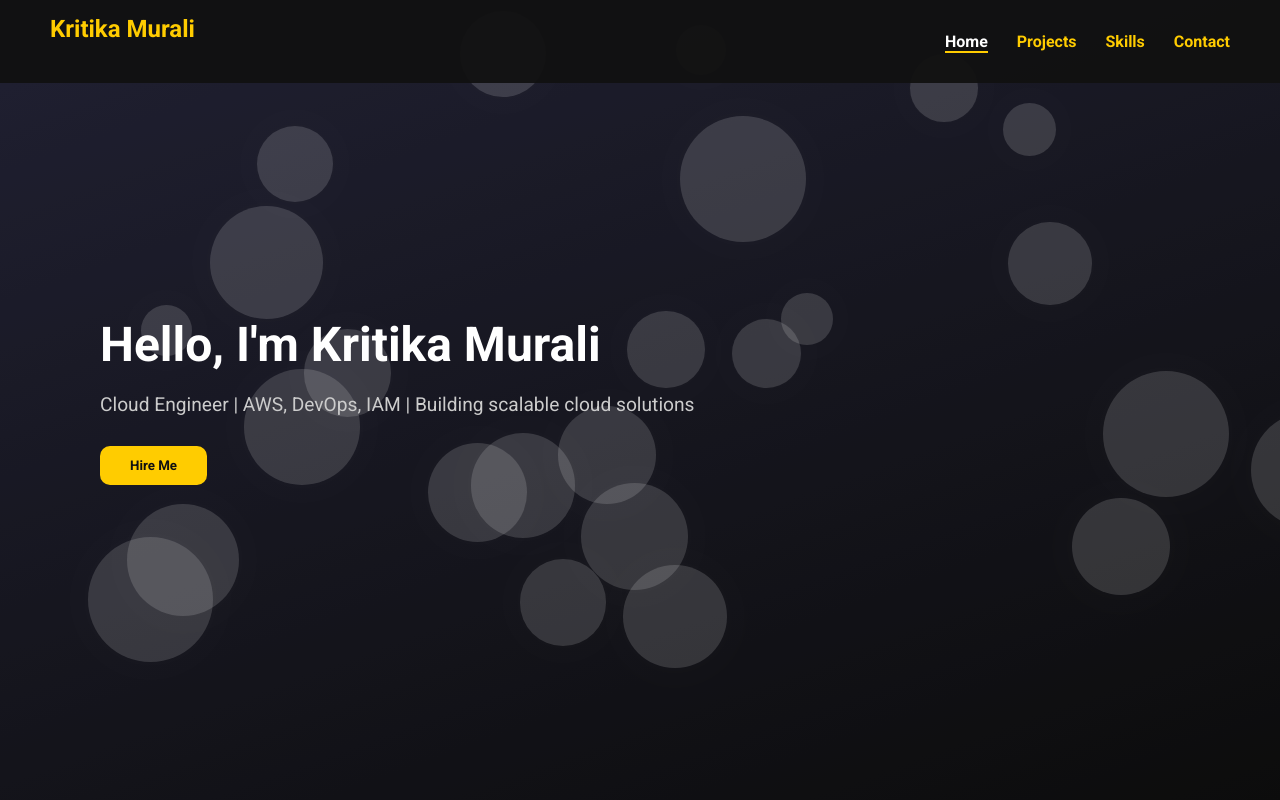
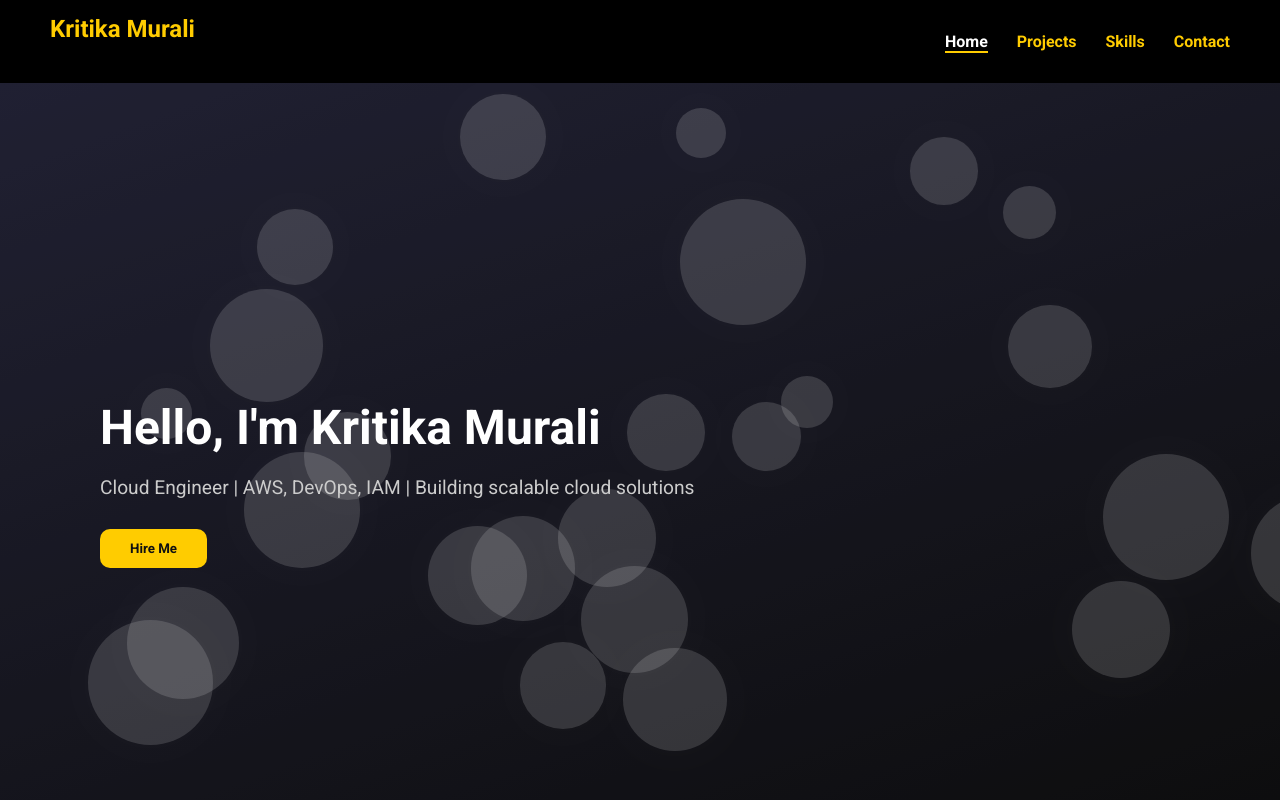
Before and after one commit to Kriti131199/portfolio, a plain HTML site: page index.html in a window 1280 px wide. Shown: the top 800 px of the page. Drawn offline with nearby package versions, Linux system fonts and the light colour scheme.

Commit message:
Update portfolio

```diff
--- a/index.html
+++ b/index.html
@@ -118,6 +118,18 @@
       .project{ flex-direction:column; align-items:center; }
       header{ padding:10px 20px; }
     }
+
+    header {
+  position: sticky;
+  top: 0;
+  background: #000;
+}
+
+@media (max-width: 768px) {
+  h1 { font-size: 1.8rem; }
+  nav { font-size: 1rem; }
+}
+
   </style>
 </head>
 <body>
```
